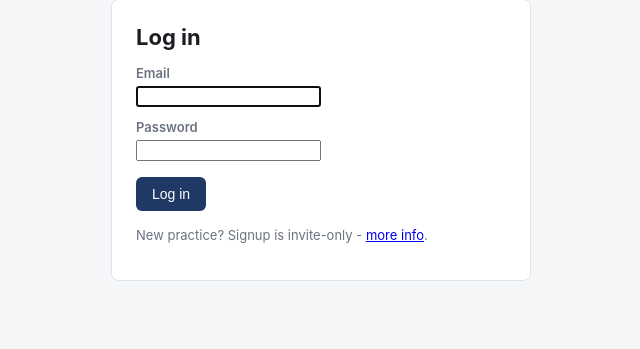
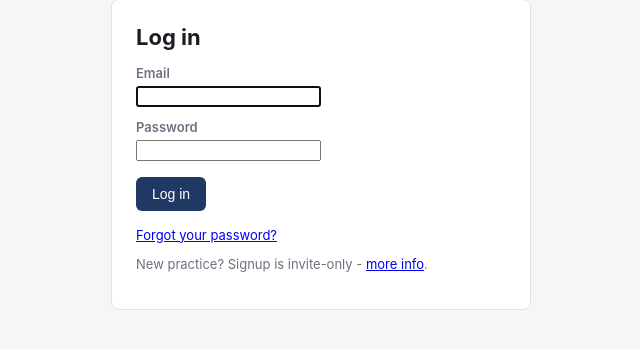
Before and after one commit to nimesh5994-boop/Outsourcing, a FastAPI app: page /login in a window 1280 px wide. Shown: the part 118-467 px from the top of the page, without its empty margins (319-959 px from the left). Run offline with FastAPI, Linux system fonts and the light colour scheme; some libraries are stand-ins or nearby versions.

Commit message:
Add forgot-password / reset-password flow
Login page had no way to recover a lost password. Adds a
forgot-password form that emails a single-use, 1-hour reset link
(via the now-working Resend mailer), and a reset-password page to
set a new one. No enumeration signal: the forgot-password response
is identical whether or not the email matches an account.

Co-Authored-By: Claude Sonnet 5 <noreply@anthropic.com>

```diff
--- a/app/mailer.py
+++ b/app/mailer.py
@@ -1,13 +1,14 @@
-"""Minimal Resend-based email sending - the app only ever sends one kind
-of email (a practice invite link), so this is deliberately thin: a single
-function, plain urllib rather than pulling in a new HTTP-client dependency
-for one outbound call.
+"""Minimal Resend-based email sending - the app only ever sends two kinds
+of transactional email (a practice invite link, a password reset link),
+so this is deliberately thin: plain urllib rather than pulling in a new
+HTTP-client dependency for two outbound calls.
 
 Degrades silently when RESEND_API_KEY/RESEND_FROM_ADDRESS aren't
 configured - logs a warning and returns False rather than raising, since
-the admin invite screen always shows the raw invite link too (see
-main.py's /admin/invites route), so a missing/failed email is an
-inconvenience for the admin, not a broken feature."""
+callers always show a fallback (the admin invite screen shows the raw
+invite link; forgot-password shows a generic "check your email" message
+either way), so a missing/failed email is an inconvenience, not a broken
+feature."""
 from __future__ import annotations
 
 import json
@@ -21,23 +22,14 @@ logger = logging.getLogger(__name__)
 RESEND_API_URL = "https://api.resend.com/emails"
 
 
-def send_invite_email(to_email: str, invite_link: str) -> bool:
+def _send(to_email: str, subject: str, html: str) -> bool:
     api_key = os.getenv("RESEND_API_KEY")
     from_address = os.getenv("RESEND_FROM_ADDRESS")
     if not api_key or not from_address:
-        logger.warning("RESEND_API_KEY/RESEND_FROM_ADDRESS not configured - not emailing invite to %s", to_email)
+        logger.warning("RESEND_API_KEY/RESEND_FROM_ADDRESS not configured - not emailing %s", to_email)
         return False
 
-    payload = {
-        "from": from_address,
-        "to": [to_email],
-        "subject": "You're invited to Working Paper Automation",
-        "html": (
-            "<p>You've been invited to set up a practice on Working Paper Automation.</p>"
-            f'<p><a href="{invite_link}">Click here to create your practice</a></p>'
-            f"<p>This link is single-use and tied to {to_email}.</p>"
-        ),
-    }
+    payload = {"from": from_address, "to": [to_email], "subject": subject, "html": html}
     request = urllib.request.Request(
         RESEND_API_URL,
         data=json.dumps(payload).encode("utf-8"),
@@ -57,10 +49,35 @@ def send_invite_email(to_email: str, invite_link: str) -> bool:
     except urllib.error.HTTPError as exc:
         body = exc.read().decode("utf-8", errors="replace")
         logger.error(
-            "Resend rejected invite email to %s: HTTP %s - %s (key_len=%s key_prefix=%r from=%r)",
+            "Resend rejected email to %s: HTTP %s - %s (key_len=%s key_prefix=%r from=%r)",
             to_email, exc.code, body, len(api_key), api_key[:6], from_address,
         )
         return False
     except urllib.error.URLError:
-        logger.exception("Failed to send invite email to %s", to_email)
+        logger.exception("Failed to send email to %s", to_email)
         return False
+
+
+def send_invite_email(to_email: str, invite_link: str) -> bool:
+    return _send(
+        to_email,
+        "You're invited to Working Paper Automation",
+        (
+            "<p>You've been invited to set up a practice on Working Paper Automation.</p>"
+            f'<p><a href="{invite_link}">Click here to create your practice</a></p>'
+            f"<p>This link is single-use and tied to {to_email}.</p>"
+        ),
+    )
+
+
+def send_password_reset_email(to_email: str, reset_link: str) -> bool:
+    return _send(
+        to_email,
+        "Reset your Working Paper Automation password",
+        (
+            "<p>Someone requested a password reset for this account.</p>"
+            f'<p><a href="{reset_link}">Click here to choose a new password</a></p>'
+            "<p>This link is single-use and expires in 1 hour. If you didn't request this, "
+            "you can ignore this email.</p>"
+        ),
+    )
--- a/app/main.py
+++ b/app/main.py
@@ -2,7 +2,7 @@ import io
 import json
 import os
 import time
-from datetime import date, datetime, timezone
+from datetime import date, datetime, timedelta, timezone
 from pathlib import Path
 
 import pandas as pd
@@ -188,11 +188,11 @@ def admin_revoke_invite(token: str, secret: str = Form(...)):
 
 
 @app.get("/login")
-def login_form(request: Request, next: str = "/practices"):
+def login_form(request: Request, next: str = "/practices", reset: str = ""):
     user = auth.get_current_user(request)
     if user:
         return RedirectResponse(auth.safe_next_path(next), status_code=303)
-    return templates.TemplateResponse("login.html", {"request": request, "current_user": None, "next": next})
+    return templates.TemplateResponse("login.html", {"request": request, "current_user": None, "next": next, "reset": reset})
 
 
 @app.post("/login")
@@ -212,6 +212,65 @@ def logout():
     response = RedirectResponse("/login", status_code=303)
     response.delete_cookie(auth.SESSION_COOKIE)
     return response
+
+
+PASSWORD_RESET_MAX_AGE = timedelta(hours=1)
+
+
+def _valid_password_reset(token: str) -> dict | None:
+    """None if the token doesn't exist, was already used, or is older than
+    PASSWORD_RESET_MAX_AGE - callers treat all three identically (a generic
+    "invalid or expired" message), so there's no need to distinguish them."""
+    reset = storage.get_password_reset(token)
+    if not reset or reset["used"]:
+        return None
+    created_at = datetime.fromisoformat(reset["created_at"])
+    if datetime.utcnow() - created_at > PASSWORD_RESET_MAX_AGE:
+        return None
+    return reset
+
+
+@app.get("/forgot-password")
+def forgot_password_form(request: Request, sent: str = ""):
+    return templates.TemplateResponse("forgot_password.html", {"request": request, "current_user": None, "sent": sent})
+
+
+@app.post("/forgot-password")
+def forgot_password_submit(request: Request, email: str = Form(...)):
+    # Always redirects to the same "check your email" state whether or not
+    # the address matches an account - confirming/denying a match here would
+    # let this form be used to enumerate registered emails.
+    user = storage.get_user_by_email(email)
+    if user:
+        reset = storage.create_password_reset(user["id"])
+        reset_link = f"{str(request.base_url).rstrip('/')}/reset-password?token={reset['id']}"
+        mailer.send_password_reset_email(user["email"], reset_link)
+    return RedirectResponse("/forgot-password?sent=1", status_code=303)
+
+
+@app.get("/reset-password")
+def reset_password_form(request: Request, token: str = ""):
+    valid = _valid_password_reset(token) is not None
+    return templates.TemplateResponse("reset_password.html", {
+        "request": request, "current_user": None, "token": token, "valid": valid,
+    })
+
+
+@app.post("/reset-password")
+def reset_password_submit(request: Request, token: str = Form(...), password: str = Form(...)):
+    reset = _valid_password_reset(token)
+    if not reset:
+        return templates.TemplateResponse("reset_password.html", {
+            "request": request, "current_user": None, "token": token, "valid": False,
+        }, status_code=400)
+    if len(password) < 8:
+        return templates.TemplateResponse("reset_password.html", {
+            "request": request, "current_user": None, "token": token, "valid": True,
+            "error": "Password must be at least 8 characters.",
+        }, status_code=400)
+    storage.set_user_password(reset["user_id"], auth.hash_password(password))
+    storage.mark_password_reset_used(token)
+    return RedirectResponse("/login?reset=1", status_code=303)
 
 
 @app.get("/practices/{practice_id}")
--- a/app/storage.py
+++ b/app/storage.py
@@ -299,6 +299,36 @@ def revoke_invite(token: str) -> None:
         cur.execute("DELETE FROM entities WHERE kind = %s AND id = %s", ("invite", token))
 
 
+# ---------- password resets ----------
+
+def create_password_reset(user_id: str) -> dict:
+    """Same id-is-the-token shape as invites (see create_invite) - the
+    token doubles as the lookup key so there's no separate table."""
+    token = secrets.token_urlsafe(24)
+    reset = {
+        "id": token,
+        "user_id": user_id,
+        "created_at": datetime.utcnow().isoformat(),
+        "used": False,
+        "used_at": None,
+    }
+    _put_entity("password_reset", token, user_id, reset)
+    return reset
+
+
+def get_password_reset(token: str) -> dict | None:
+    return _get_entity("password_reset", token)
+
+
+def mark_password_reset_used(token: str) -> None:
+    reset = get_password_reset(token)
+    if not reset:
+        return
+    reset["used"] = True
+    reset["used_at"] = datetime.utcnow().isoformat()
+    _put_entity("password_reset", token, reset["user_id"], reset)
+
+
 # ---------- templates (scoped to a practice) ----------
 
 def _normalise_template_file(content: bytes) -> tuple[bytes, dict]:
@@ -564,6 +594,12 @@ def get_user_by_email(email: str) -> dict | None:
 
 
 @_with_reconnect
+def set_user_password(user_id: str, password_hash: str) -> None:
+    with _get_conn().cursor() as cur:
+        cur.execute("UPDATE users SET password_hash = %s WHERE id = %s", (password_hash, user_id))
+
+
+@_with_reconnect
 def list_users(practice_id: str) -> list[dict]:
     with _get_conn().cursor() as cur:
         cur.execute(f"SELECT {_USER_COLUMNS} FROM users WHERE practice_id = %s ORDER BY created_at ASC", (practice_id,))
--- a/app/templates/login.html
+++ b/app/templates/login.html
@@ -2,6 +2,7 @@
 {% block content %}
 <div class="card auth-card">
   <h1>Log in</h1>
+  {% if reset == "1" %}<p class="success-text">Password updated - log in with your new password.</p>{% endif %}
   {% if error %}<p class="error-text">{{ error }}</p>{% endif %}
   <form method="post" action="/login">
     <input type="hidden" name="next" value="{{ next }}">
@@ -11,6 +12,7 @@
     <input type="password" name="password" required>
     <div style="margin-top:16px"><button type="submit">Log in</button></div>
   </form>
-  <p class="muted" style="margin-top:16px">New practice? Signup is invite-only - <a href="/practices">more info</a>.</p>
+  <p class="muted" style="margin-top:16px"><a href="/forgot-password">Forgot your password?</a></p>
+  <p class="muted">New practice? Signup is invite-only - <a href="/practices">more info</a>.</p>
 </div>
 {% endblock %}
```
Also changed, not shown: app/templates/forgot_password.html (added, +18 -0 lines), app/templates/reset_password.html (added, +18 -0 lines), tests/test_storage_and_routes.py (+106 -0 lines).
